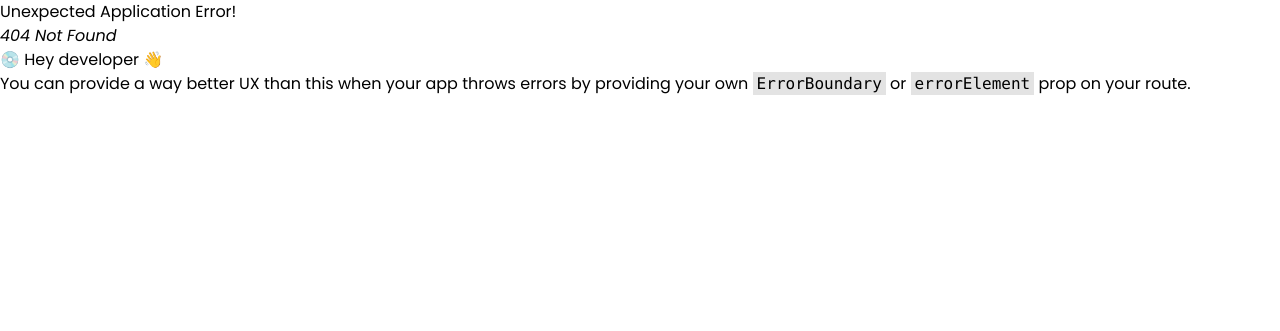
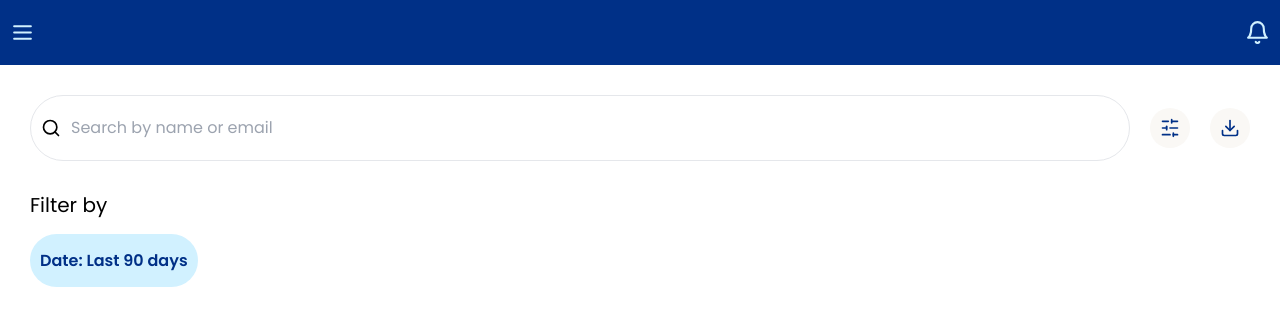
Before and after one commit to OgheneDev/payment-platform, a React (Vite) app: page /activity in a window 1280 px wide. Before the commit this address had no page. Shown: the top 331 px of the page. Built offline with nearby package versions, Linux system fonts and the light colour scheme; grey boxes are pictures that could not be loaded.

Commit message:
minor changes

```diff
--- a/src/App.jsx
+++ b/src/App.jsx
@@ -6,6 +6,7 @@ import Dashboard from './pages/Dashboard';
 import MainLayout from './layouts/MainLayout';
 import SendPage from './pages/SendPage';
 import WalletPage from './pages/WalletPage';
+import ActivityPage from './pages/ActivityPage';
 
 const router = createBrowserRouter([
   {
@@ -36,6 +37,10 @@ const router = createBrowserRouter([
       {
         path: '/wallet',
         element: <WalletPage />
+      },
+      {
+        path: '/activity',
+        element: <ActivityPage />
       }
     ],
   },
--- a/src/components/Connects.jsx
+++ b/src/components/Connects.jsx
@@ -11,7 +11,7 @@ const Connects = () => {
         <h5 className="text-custom-grey font-semibold">For buyers</h5>
       </article>
 
-      <div className="steps flex flex-col gap-[20px] md:justify-between md:flex-row px-[100px]">
+      <div className="steps flex flex-col gap-[20px] md:justify-between md:flex-row md:px-[100px]">
         <div className="step flex flex-col gap-[20px] justify-center mx-auto items-start pb-[20px] border-b md:border-none border-gray-300">
           <img src={buy} alt="Sign up" className="mx-auto w-[250px] md:w-[200px]" />
           <div className="text-content flex gap-[15px] md:gap-[10px] items-center">
--- a/src/components/Header.jsx
+++ b/src/components/Header.jsx
@@ -86,18 +86,6 @@ const Header = () => {
                 Activity
               </Link>
             </li>
-            <li>
-              <Link
-                to="/help"
-                className={`block px-3 py-2 rounded-md ${
-                  location.pathname === '/help'
-                    ? 'bg-[#0046aa] text-white'
-                    : 'text-custom-light-blue hover:bg-[#0046aa] hover:text-white'
-                }`}
-              >
-                Help
-              </Link>
-            </li>
           </ul>
         </nav>
       </div>
--- a/src/components/Join.jsx
+++ b/src/components/Join.jsx
@@ -3,9 +3,9 @@ import React from 'react'
 const Join = () => {
   return (
     <div className='p-[20px] md:py-[80px] bg-[#003087] text-white'>
-    <h1 className='text-2xl md:text-4xl font-light mb-[50px] md:mb-[80px] text-center'>Join 200M active PayPal accounts worldwide.</h1>
+    <h1 className='text-2xl md:text-4xl font-light mb-[30px] md:mb-[80px] text-center'>Join 200M active PayPal accounts worldwide.</h1>
 
-      <div className='flex flex-col md:flex-row px-[50px] md:gap-[30px] gap-[25px]'>
+      <div className='flex flex-col md:flex-row md:px-[50px] md:gap-[30px] gap-[25px]'>
       <article className='flex flex-col items-start gap-[10px]'>
         <h2 className='text-2xl font-light'>Safer and protected</h2>
         <p className='mb-[10px]'>Shop with peace of mind. We don’t share your full financial information with sellers. And PayPal Buyer Protection covers your eligible purchases if they don’t show up or match their description.</p>
--- /dev/null
+++ b/src/pages/ActivityPage.jsx
@@ -0,0 +1,32 @@
+import React from 'react'
+import { SlidersHorizontal, Download, Search } from 'lucide-react'
+
+const ActivityPage = () => {
+  return (
+    <div className='p-[30px]'>
+      <div className='flex items-center gap-[20px] mb-[30px]'>
+      <div className="search-container w-full border rounded-full flex items-center gap-[10px] py-[20px] px-[10px]">
+        <button>
+            <Search size={20} />
+        </button>
+        <input type="text" placeholder='Search by name or email' className='outline-none w-full' />
+       </div>
+
+       <div className='bg-custom-ash p-[10px] rounded-full'>
+        <SlidersHorizontal size={20} className='text-[#003087]' />
+       </div>
+
+       <div className='bg-custom-ash p-[10px] rounded-full'>
+        <Download size={20} className='text-[#003087]' />
+       </div>
+      </div>
+
+      <div>
+        <h1 className='mb-[30px] text-xl'>Filter by</h1>
+        <span className='text-[#003087] bg-custom-light-blue font-semibold px-[10px] py-[15px] rounded-full'>Date: Last 90 days</span>
+      </div>
+    </div>
+  )
+}
+
+export default ActivityPage
--- a/tailwind.config.js
+++ b/tailwind.config.js
@@ -9,7 +9,8 @@ export default {
       colors: {
         'custom-blue': '#0070ba',
         'custom-grey': '#666',
-        'custom-light-blue': '#d1f1ff'
+        'custom-light-blue': '#d1f1ff',
+        'custom-ash': 'rgb(250, 248, 245)'
       }
     },
   },
```
